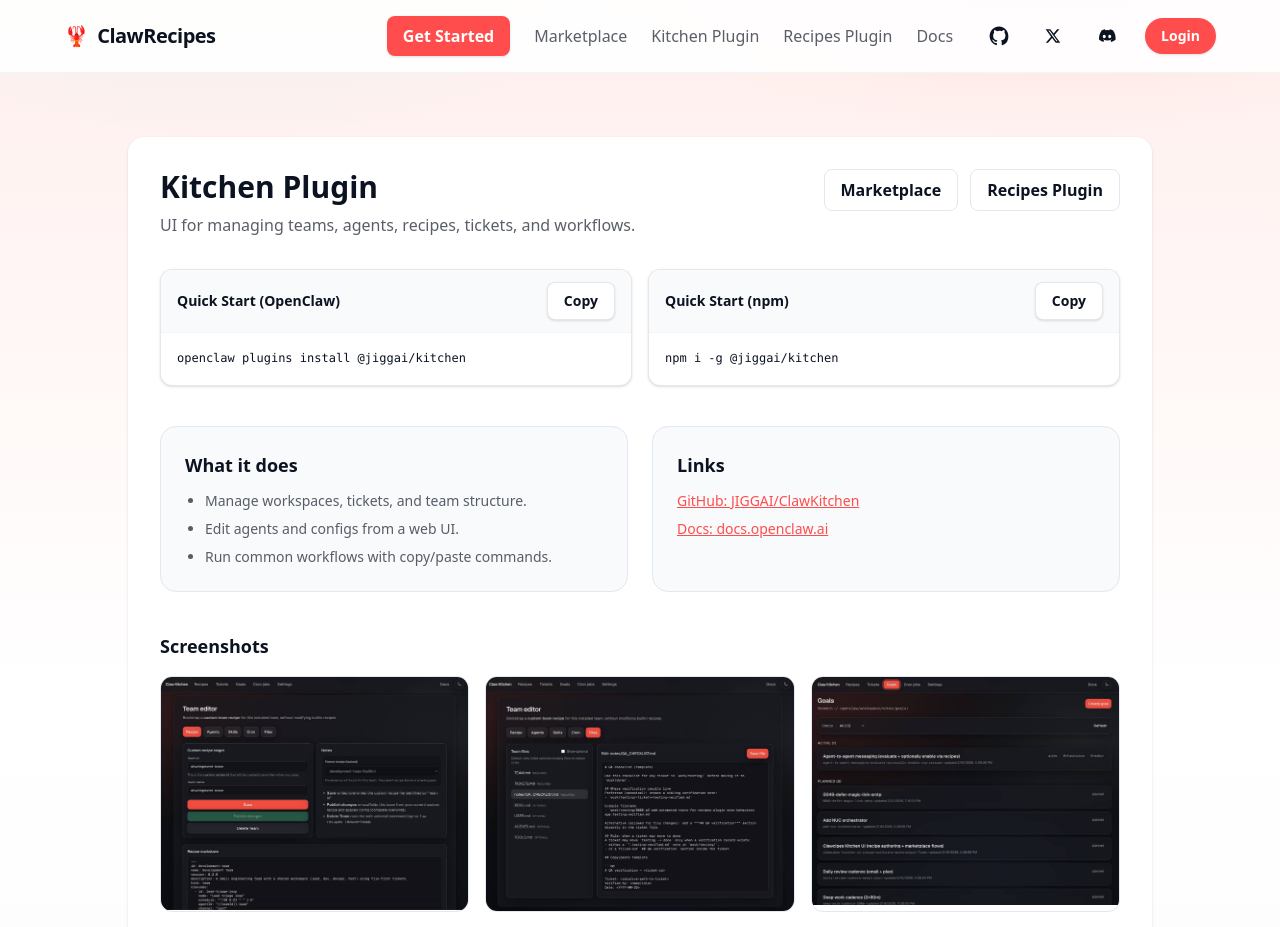
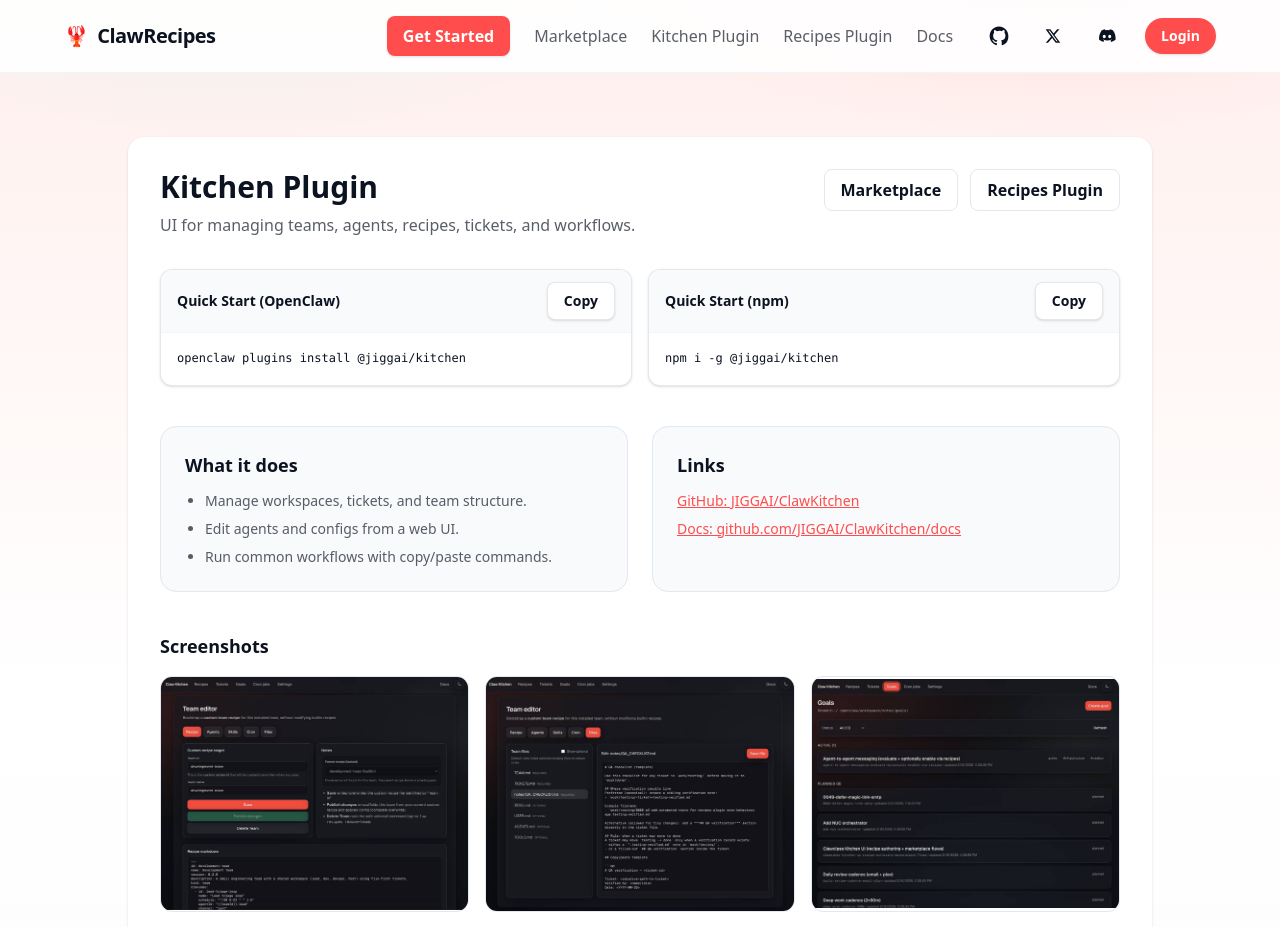
Before and after one commit to JIGGAI/ClawMarket, a Next.js app: page /plugins/kitchen in a window 1280 px wide. Shown: the top 927 px of the page. Built offline with nearby package versions, Linux system fonts and the light colour scheme; no server answers.

Commit message:
feat(plugin-pages): image modal + repo docs links

```diff
--- a/src/app/plugins/kitchen/page.tsx
+++ b/src/app/plugins/kitchen/page.tsx
@@ -1,10 +1,12 @@
+"use client";
+
 import Image from "next/image";
 import Link from "next/link";
+import { useState } from "react";
 import { CodeBlock } from "@/components/plugins/CodeBlock";
+import { ImageModal } from "@/components/plugins/ImageModal";
 
-export const metadata = {
-  title: "Kitchen Plugin – ClawRecipes",
-};
+// metadata export removed because this page is a client component (uses modal state).
 
 const screenshots = Array.from({ length: 8 }).map((_, i) => {
   const n = String(i + 1).padStart(2, "0");
@@ -15,6 +17,10 @@ const screenshots = Array.from({ length: 8 }).map((_, i) => {
 });
 
 export default function KitchenPluginPage() {
+  const [open, setOpen] = useState(false);
+  const [activeSrc, setActiveSrc] = useState<string>(screenshots[0]?.src ?? "");
+  const [activeAlt, setActiveAlt] = useState<string>(screenshots[0]?.alt ?? "Screenshot");
+
   return (
     <main className="px-6 py-16 lg:px-16">
       <div className="mx-auto max-w-5xl">
@@ -56,8 +62,8 @@ export default function KitchenPluginPage() {
                 <a className="block text-[color:var(--coral-bright)] underline" href="https://github.com/JIGGAI/ClawKitchen" target="_blank" rel="noreferrer">
                   GitHub: JIGGAI/ClawKitchen
                 </a>
-                <a className="block text-[color:var(--coral-bright)] underline" href="https://docs.openclaw.ai" target="_blank" rel="noreferrer">
-                  Docs: docs.openclaw.ai
+                <a className="block text-[color:var(--coral-bright)] underline" href="https://github.com/JIGGAI/ClawKitchen/tree/main/docs" target="_blank" rel="noreferrer">
+                  Docs: github.com/JIGGAI/ClawKitchen/docs
                 </a>
               </div>
             </div>
@@ -67,13 +73,23 @@ export default function KitchenPluginPage() {
             <div className="text-lg font-semibold text-[var(--text)]">Screenshots</div>
             <div className="mt-4 grid gap-4 sm:grid-cols-2 lg:grid-cols-3">
               {screenshots.map((s) => (
-                <div key={s.src} className="overflow-hidden rounded-xl border border-slate-200 bg-white">
+                <button
+                  key={s.src}
+                  type="button"
+                  className="overflow-hidden rounded-xl border border-slate-200 bg-white text-left hover:opacity-95"
+                  onClick={() => {
+                    setActiveSrc(s.src);
+                    setActiveAlt(s.alt);
+                    setOpen(true);
+                  }}
+                >
                   <Image src={s.src} alt={s.alt} width={1200} height={750} className="h-auto w-full" />
-                </div>
+                </button>
               ))}
             </div>
           </div>
         </div>
+        <ImageModal open={open} src={activeSrc} alt={activeAlt} onClose={() => setOpen(false)} />
       </div>
     </main>
   );
--- a/src/app/plugins/recipes/page.tsx
+++ b/src/app/plugins/recipes/page.tsx
@@ -47,8 +47,8 @@ export default function RecipesPluginPage() {
                 <a className="block text-[color:var(--coral-bright)] underline" href="https://github.com/JIGGAI/ClawRecipes" target="_blank" rel="noreferrer">
                   GitHub: JIGGAI/ClawRecipes
                 </a>
-                <a className="block text-[color:var(--coral-bright)] underline" href="https://docs.openclaw.ai" target="_blank" rel="noreferrer">
-                  Docs: docs.openclaw.ai
+                <a className="block text-[color:var(--coral-bright)] underline" href="https://github.com/JIGGAI/ClawRecipes/tree/main/docs" target="_blank" rel="noreferrer">
+                  Docs: github.com/JIGGAI/ClawRecipes/docs
                 </a>
               </div>
             </div>
--- /dev/null
+++ b/src/components/plugins/ImageModal.tsx
@@ -0,0 +1,53 @@
+"use client";
+
+import Image from "next/image";
+
+export function ImageModal({
+  open,
+  src,
+  alt,
+  onClose,
+}: {
+  open: boolean;
+  src: string;
+  alt: string;
+  onClose: () => void;
+}) {
+  if (!open) return null;
+
+  return (
+    <div
+      className="fixed inset-0 z-[100] flex items-center justify-center bg-black/70 p-4"
+      role="dialog"
+      aria-modal="true"
+      onClick={onClose}
+    >
+      <div
+        className="max-h-[90vh] w-full max-w-6xl overflow-auto rounded-2xl bg-white p-4 shadow-xl"
+        onClick={(e) => e.stopPropagation()}
+      >
+        <div className="mb-3 flex items-center justify-between gap-3">
+          <div className="min-w-0 truncate text-sm font-semibold text-[var(--text)]">{alt}</div>
+          <button
+            type="button"
+            className="rounded-lg border border-slate-200 px-3 py-1.5 text-sm font-semibold hover:bg-slate-50"
+            onClick={onClose}
+          >
+            Close
+          </button>
+        </div>
+
+        <div className="relative w-full">
+          <Image
+            src={src}
+            alt={alt}
+            width={2400}
+            height={1500}
+            className="h-auto w-full rounded-xl"
+            priority
+          />
+        </div>
+      </div>
+    </div>
+  );
+}
```
